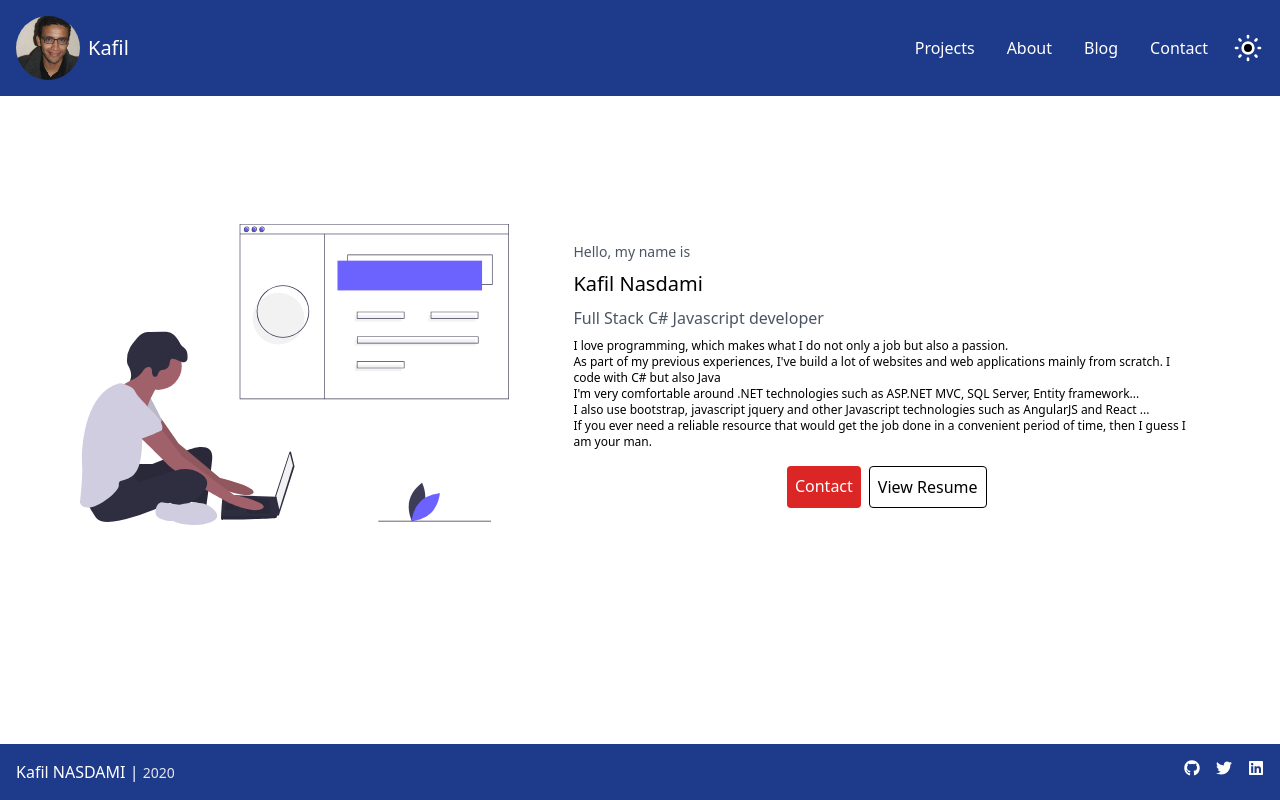
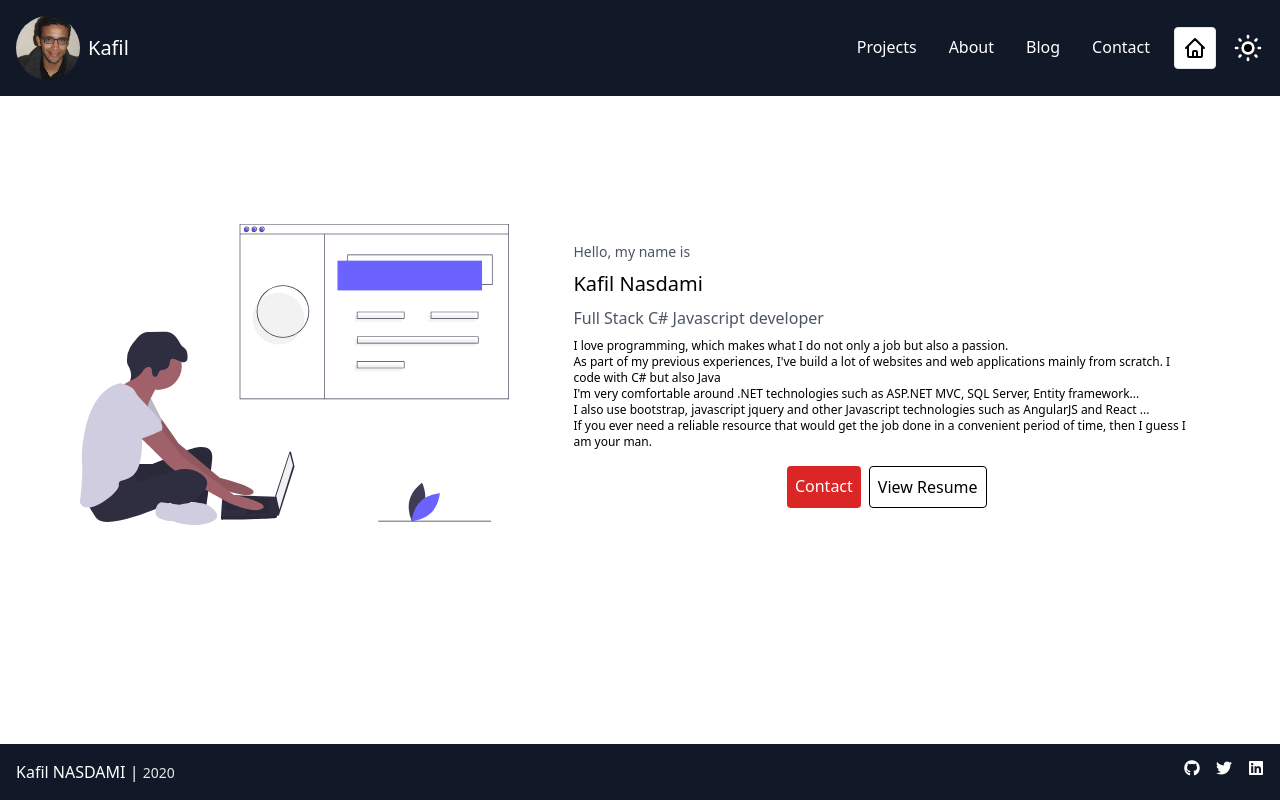
Before and after one commit to kafiln/kafil.now.sh, a Next.js app: page / in a window 1280 px wide. Built offline with nearby package versions, Linux system fonts and the light colour scheme.

Commit message:
Adding a home icon in the navbar

```diff
--- a/components/layout/Footer.js
+++ b/components/layout/Footer.js
@@ -24,7 +24,7 @@ const Footer = () => {
     { name: "mail", url: "mailto:kafil.nasdami@gmail.com" },
   ];
   return (
-    <footer className="flex px-4 py-4 bg-blue-900 text-white justify-between">
+    <footer className="flex px-4 py-4 bg-gray-900 text-white justify-between">
       <h1>
         Kafil NASDAMI | <span className="text-gray-200 text-sm">2020</span>
       </h1>
--- a/components/layout/Header.js
+++ b/components/layout/Header.js
@@ -13,7 +13,7 @@ const Header = () => {
     { name: "contact" },
   ];
   return (
-    <header className="flex px-4 py-4 bg-blue-900 justify-between items-center text-white">
+    <header className="flex px-4 py-4 bg-gray-900 justify-between items-center text-white">
       <Link href="/">
         <div className="flex items-center space-x-2 cursor-pointer">
           <Avatar />
@@ -36,6 +36,30 @@ const Header = () => {
               </li>
             );
           })}
+          <li
+            className={`p-2 capitalize border rounded ${
+              "/" === route ? activeClasses : ""
+            }`}
+          >
+            <Link href={`/`}>
+              <a>
+                <svg
+                  xmlns="http://www.w3.org/2000/svg"
+                  fill="none"
+                  viewBox="0 0 24 24"
+                  stroke="currentColor"
+                  className="w-6 h-6"
+                >
+                  <path
+                    strokeLinecap="round"
+                    strokeLinejoin="round"
+                    strokeWidth={2}
+                    d="M3 12l2-2m0 0l7-7 7 7M5 10v10a1 1 0 001 1h3m10-11l2 2m-2-2v10a1 1 0 01-1 1h-3m-6 0a1 1 0 001-1v-4a1 1 0 011-1h2a1 1 0 011 1v4a1 1 0 001 1m-6 0h6"
+                  />
+                </svg>
+              </a>
+            </Link>
+          </li>
         </ul>
         <svg
           className="w-8 cursor-pointer"
```
